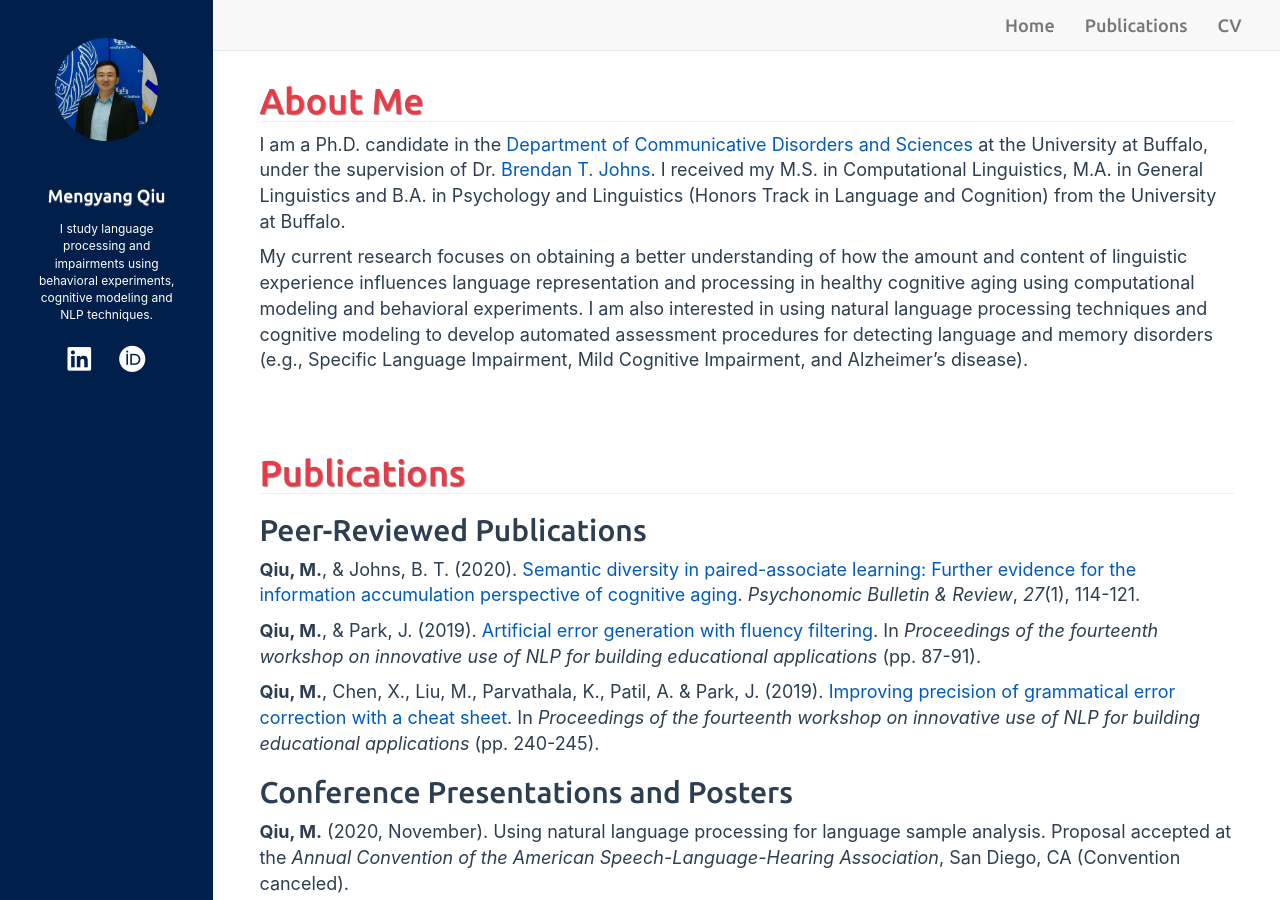
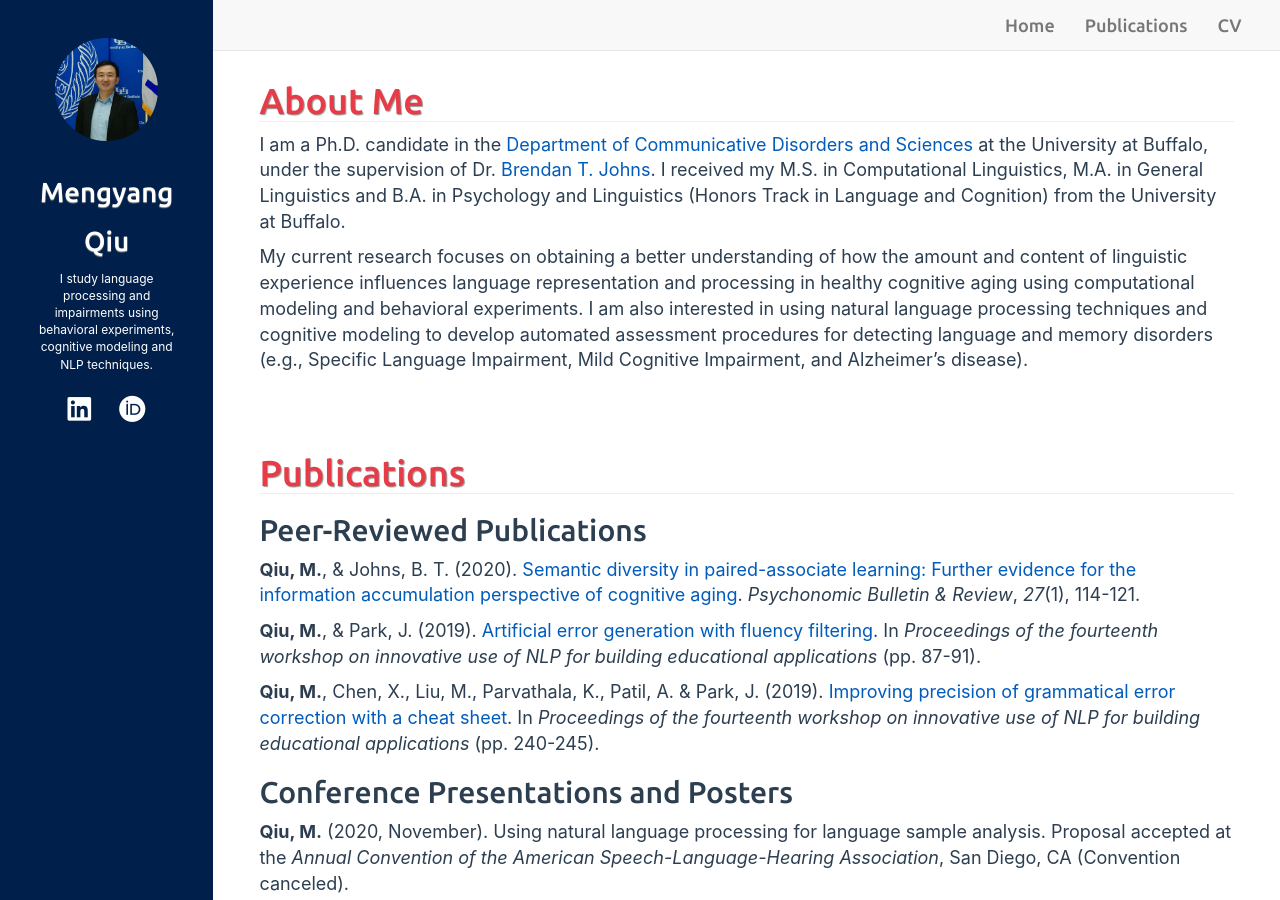
Before and after one commit to mengyangq/mengyangq.github.io, a Jekyll site: the page built from index.html, in a window 1280 px wide and 900 px high. Built offline with Jekyll 4.4.1, drawn with Linux system fonts in a browser that asks for light colours; nearby versions of some CDN libraries; a style sheet for code colours, icons or effects is not loaded.

Commit message:
Sun Oct 11 22:54:19 EDT 2020

```diff
--- a/_includes/sidebar.html
+++ b/_includes/sidebar.html
@@ -13,7 +13,7 @@
 <!-- sidebar.html -->
 <div class="sidebar-header" role="banner">
   <h3 class="title">
-    <a href="{{ site.BASE_PATH }}/" style="font-size: 1.75rem">{{ site.title }}</a>
+    <a href="{{ site.BASE_PATH }}/" style="font-size: 2.75rem">{{ site.title }}</a>
   </h3>
 </div>
 
```
